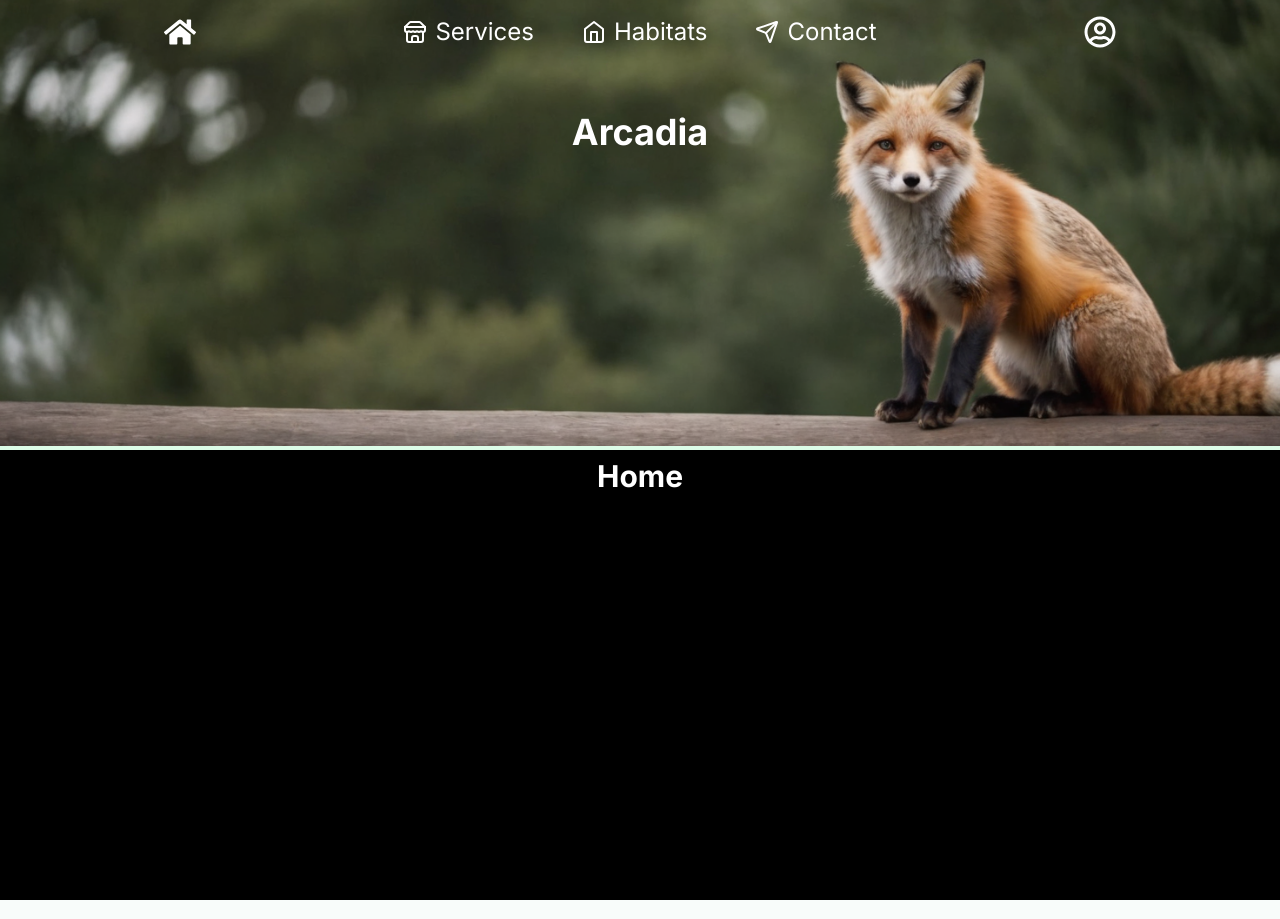
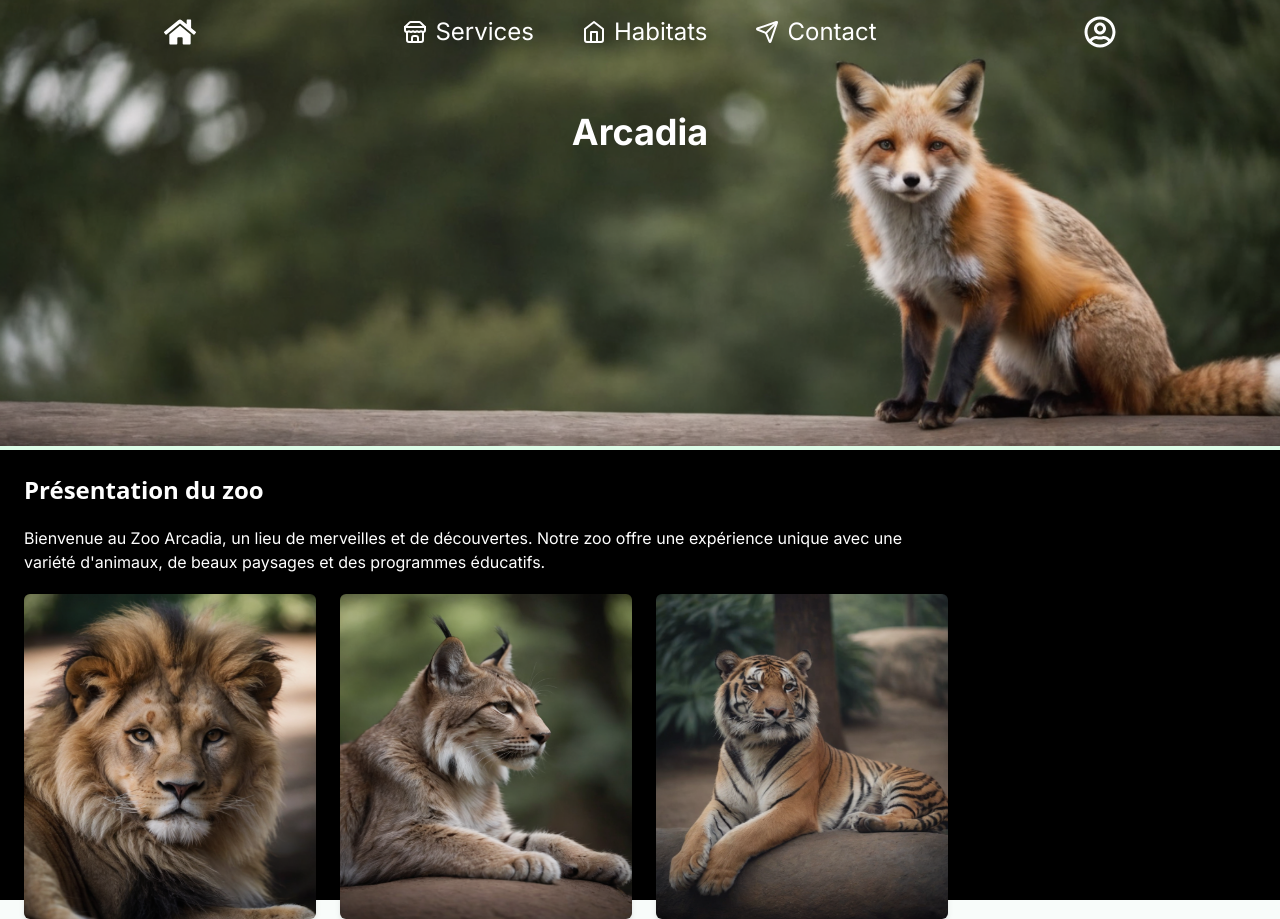
Before and after one commit to Lexal-dev/vercel-arcadia, a Next.js app: page / in a window 1280 px wide. Built offline with nearby package versions, Linux system fonts and the light colour scheme.

Commit message:
add HomePage.tsx and Presentation.tsx component for HomePage

```diff
--- a/app/page.tsx
+++ b/app/page.tsx
@@ -1,8 +1,9 @@
+import HomePage from "@/components/pages/HomePage";
 
 export default function Home() {
   return (
-    <main className="w-full h-full p-2">
-      <h1 className="text-3xl text-center font-bold">Home</h1>
+    <main className="w-full h-full p-2 md:py-6 md:px-6">
+      <HomePage />
     </main>
   );
 }
--- /dev/null
+++ b/components/pages/HomePage.tsx
@@ -0,0 +1,9 @@
+import Presentation from "@/components/pages/home/Presentation";
+
+export default function HomePage() {
+  return (
+    <>
+        <Presentation />
+    </>
+  )
+}
--- /dev/null
+++ b/components/pages/home/Presentation.tsx
@@ -0,0 +1,20 @@
+import React from 'react'
+
+export default function Presentation() {
+  return (
+    <>
+      <section className="w-full flex flex-col gap-5 w-full md:w-2/3 lg:w-3/4 text-start ">
+        <h1 className="font-bold font-sans text-center md:text-start text-2xl">Présentation du zoo</h1>
+        <p className="text-start text-l">
+          Bienvenue au Zoo Arcadia, un lieu de merveilles et de découvertes. Notre zoo offre une expérience unique avec une variété d'animaux, de beaux paysages et des programmes éducatifs.
+        </p>
+
+        <div className="flex gap-6 justify-center">
+          <img src="/images/lion.png" alt="Image du zoo 1" className="w-full h-[200px] md:h-[325px] max-w-xs rounded-md shadow-md" />
+          <img src="/images/lynx2.png" alt="Image du zoo 2" className="w-full h-[200px] md:h-[325px] max-w-xs rounded-md shadow-md" />
+          <img src="/images/Tiger.png" alt="Image du zoo 3" className="w-full h-[200px] md:h-[325px] max-w-xs rounded-md shadow-md" />
+        </div>
+      </section>
+    </>
+  )
+}
```
